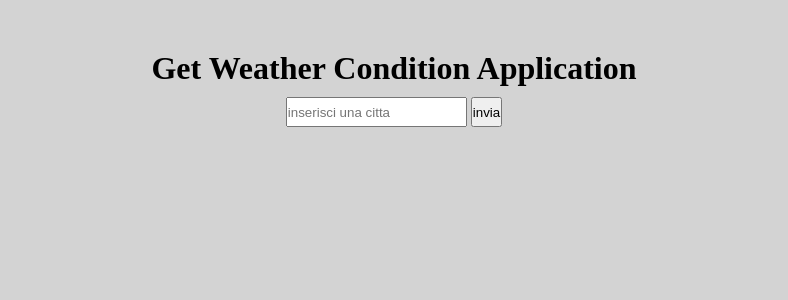
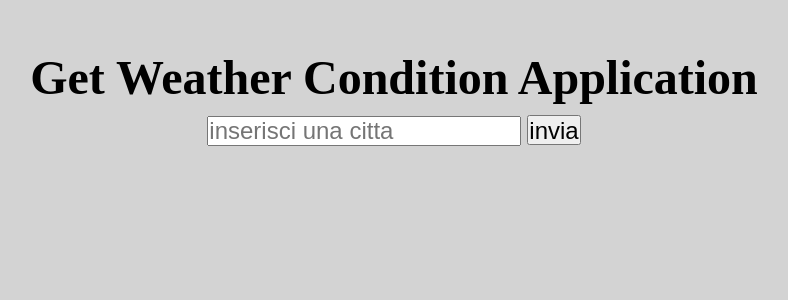
Before and after one commit to RiccardoFiacco/python_weather_web_app, a Flask app: page / in a window 1280 px wide. Shown: the top 300 px of the page, without its empty margins (246-1034 px from the left). Run offline with Flask 3, Linux system fonts and the light colour scheme.

Commit message:
add font size

```diff
--- a/static/styles/style.css
+++ b/static/styles/style.css
@@ -11,9 +11,11 @@ body {
   align-items: center;
   row-gap: 10px;
   margin-top: 50px;
+  font-size: x-large;
 }
 
 button,
 input {
   height: 30px;
+  font-size: x-large;
 }
```
